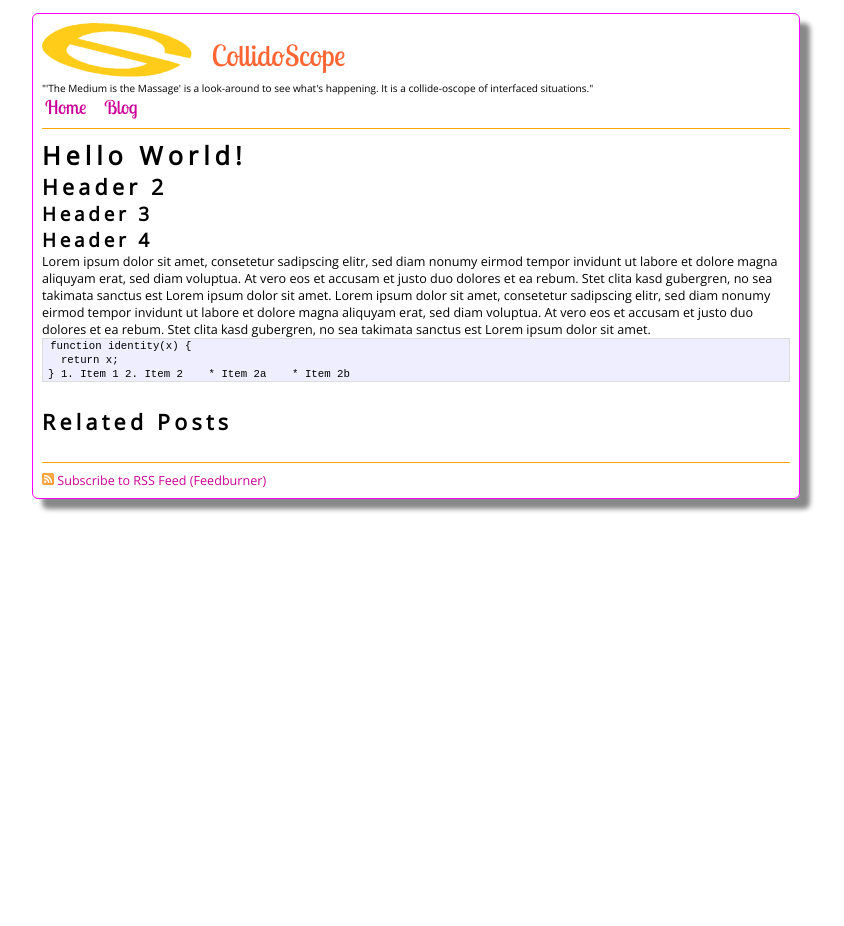
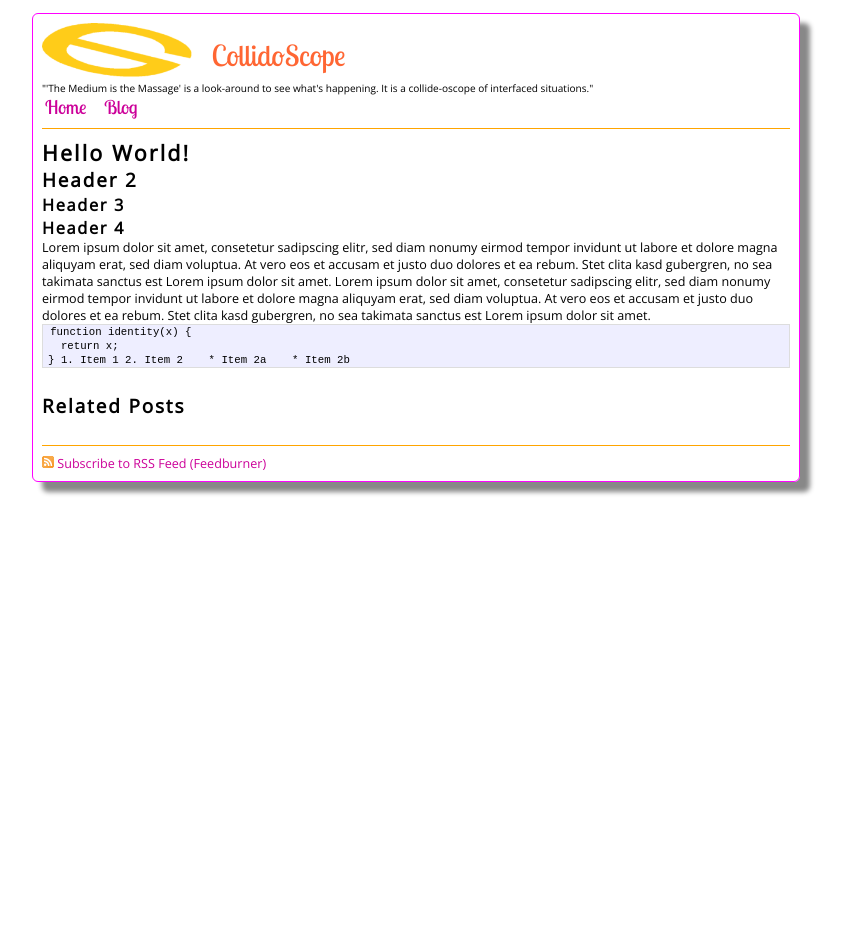
Before and after one commit to collidoscope/collidoscope.github.com, a Jekyll site: the page built from _posts/blog/2012-10-21-hello_world.md, in a window 1280 px wide. Shown: the whole page, without its empty margins (224-1068 px from the left). Built offline with Jekyll 4.4.1, drawn with Linux system fonts in a browser that asks for light colours; some web fonts are replaced; Markdown is read by kramdown in place of the engine named in the settings.

Commit message:
Updated.

```diff
--- a/css/screen.css
+++ b/css/screen.css
@@ -13,10 +13,10 @@
 body { background-color: white;font: 0.9em 'Open Sans', sans-serif;*font-size: small;padding: 1% 20% 1% 20%;
 }
 /*font-family: 'Yanone Kaffeesatz', sans-serif;*/
-h1 {font-size: 2em;letter-spacing:0.2em;}
-h2 {font-size: 1.7em;letter-spacing:0.2em;}
-h3 {font-size: 1.5em;letter-spacing:0.2em;}
-h4 {font-size: 1.3em;letter-spacing:0.2em;}
+h1 {font-size: 1.7em;letter-spacing:0.1em;}
+h2 {font-size: 1.5em;letter-spacing:0.1em;}
+h3 {font-size: 1.3em;letter-spacing:0.1em;}
+h4 {font-size: 1.1em;letter-spacing:0.1em;}
 
 /* rot FF0000 braun 993300 tomato FF6633 tan CCCC99 darksalmon FF9966 magenta FF00FF orange FF9900 green 009900*/
 
```
